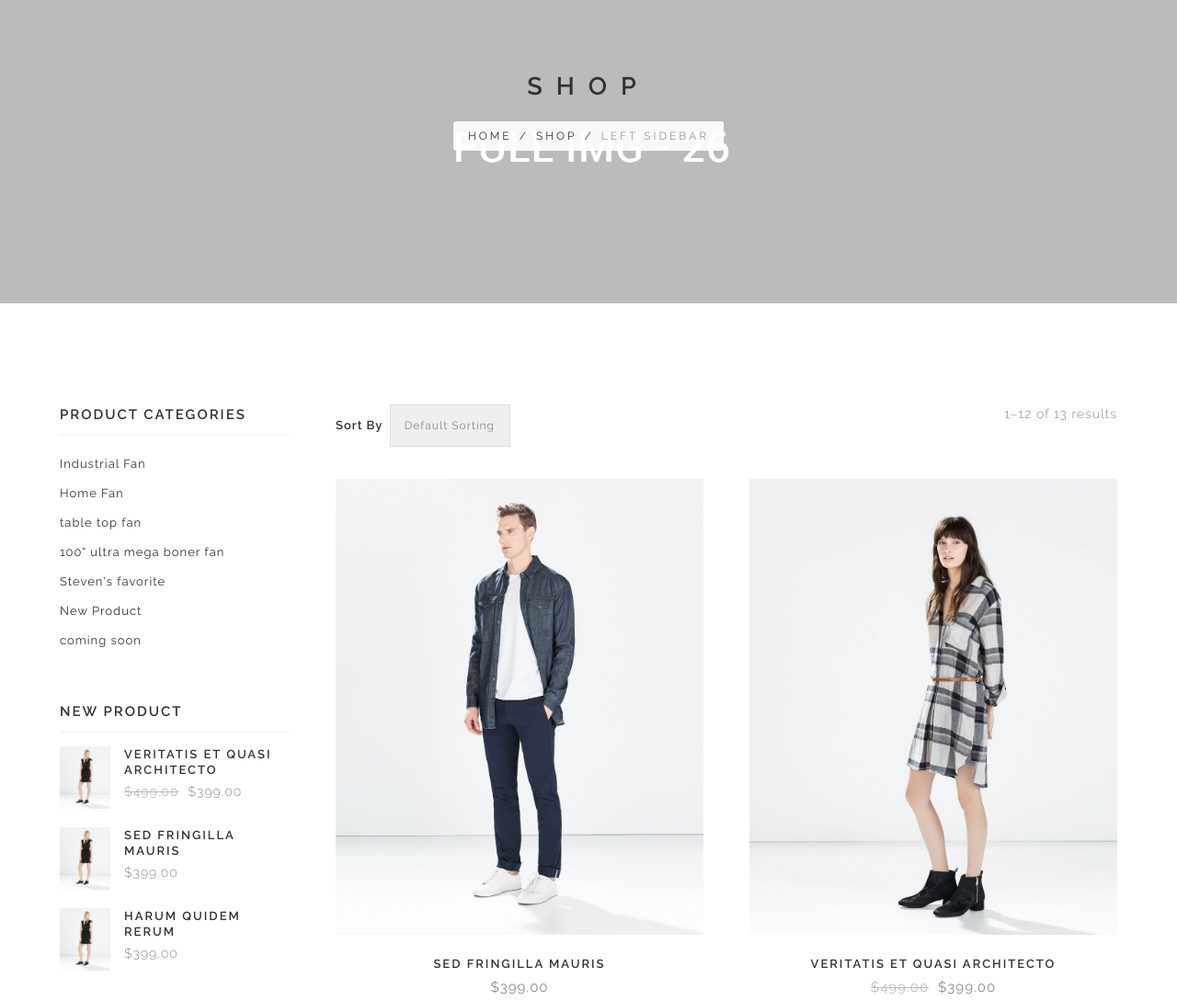
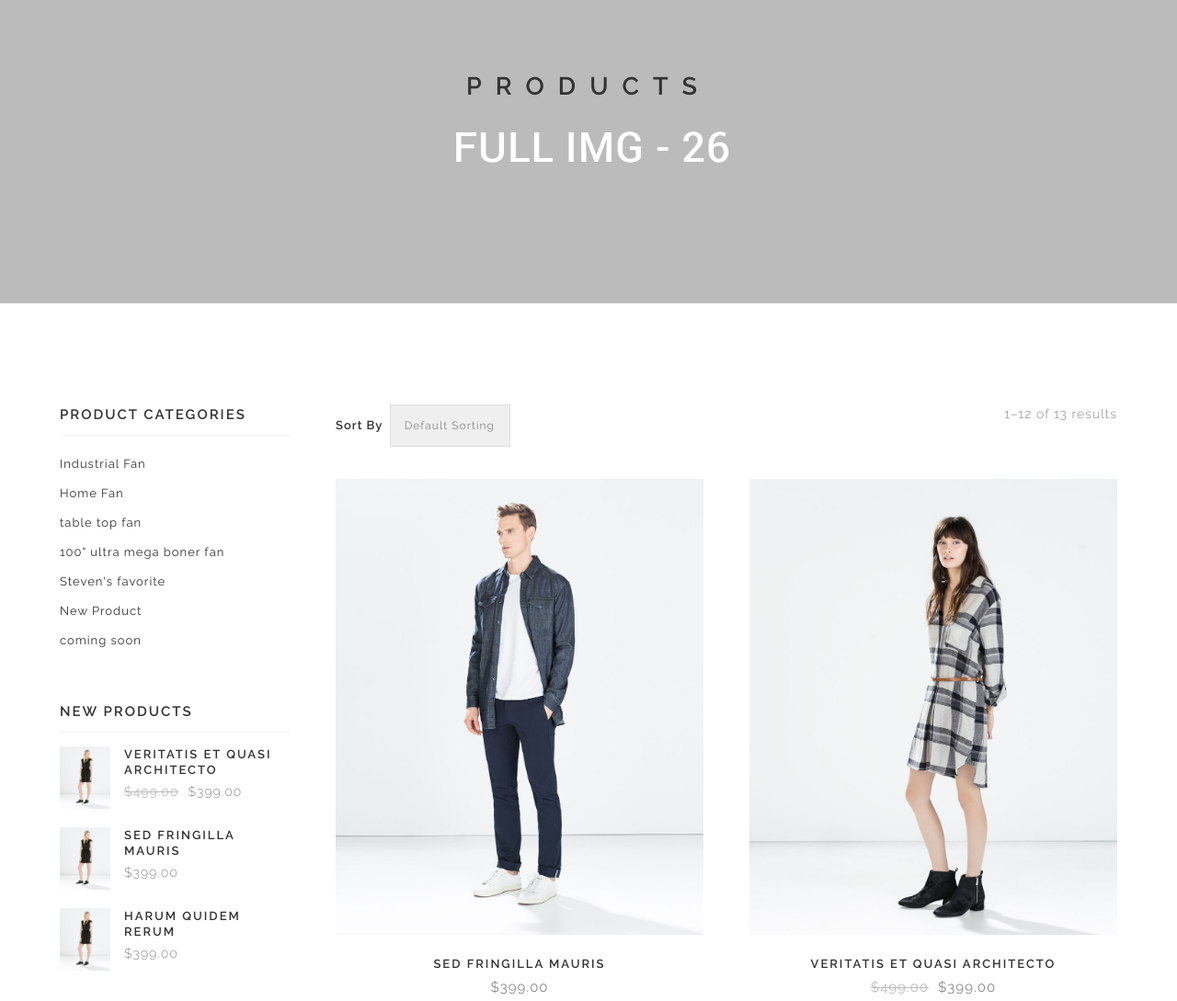
Before and after one commit to Juncodes/BlueBlower, a plain HTML site: page showcase.html in a window 1280 px wide. Shown: the part 200-1289 px from the top of the page at 92% size. Drawn offline with Linux system fonts and the light colour scheme.

Commit message:
showcase final draft #1

```diff
--- a/showcase.html
+++ b/showcase.html
@@ -142,10 +142,12 @@
         <section class="inner-intro bg-image overlay-light parallax parallax-background1" data-background-img="img/full/26.jpg">
             <div class="container">
                 <div class="row title">
-                    <h2 class="h2">Shop</h2>
-                    <div class="page-breadcrumb">
-                        <a>Home</a>/<a>Shop</a>/<span>Left Sidebar</span>
-                    </div>
+                    <h2 class="h2">PRODUCTS</h2>
+
+                   <!-- <div class="page-breadcrumb">
+                       <a>Our Items</a>
+                    </div> -->
+
                 </div>
             </div>
         </section>
@@ -174,9 +176,9 @@
                         </div>
                         <!-- End Shop Categories -->
 
-                        <!-- New Product -->
+                        <!-- New Product : SIDE BAR  -->
                         <div class="sidebar-widget">
-                            <h5>New Product</h5>
+                            <h5>New Products</h5>
                             <hr />
                             <ul class="widget-post">
                                 <li>
@@ -519,10 +521,10 @@
                     <!-- Newsletter -->
                     <div class="col-md-4 col-sm-5 col-xs-12 mb-xs-30">
                         <div class="newsletter">
-                            <form>
+                    <!--        <form>
                                 <input type="email" class="newsletter-input input-md newsletter-input mb-0" placeholder="Enter Your Email">
                                 <button class="newsletter-btn btn btn-xs btn-white" type="submit" value=""><i class="fa fa-angle-right mr-0"></i></button>
-                            </form>
+                            </form> -->
                         </div>
                     </div>
                     <!-- End Newsletter -->
@@ -539,7 +541,7 @@
                     </div>
                     <!-- End Social -->
                 </div>
-                <!--Footer Info -->
+                <!--Footer Info
                 <div class="row footer-info mb-60">
                     <div class="col-md-3 col-sm-12 col-xs-12 mb-sm-30">
                         <p class="mb-xs-0">Our ante tincidunt tempus, Donec vitae sapien ut libero venenatis faucibus. Nullam quis ante. Etiam sit amet orci eget eros.</p>
```
